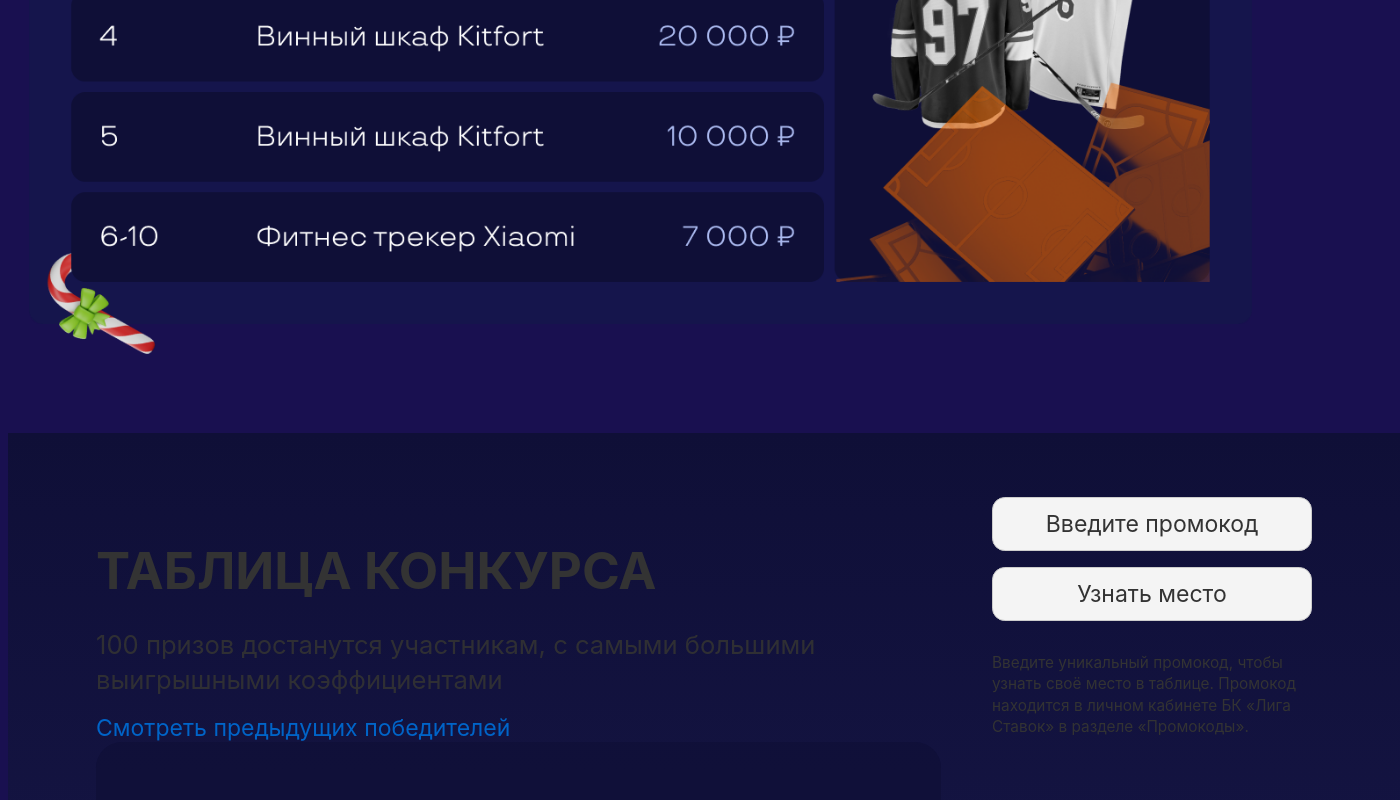
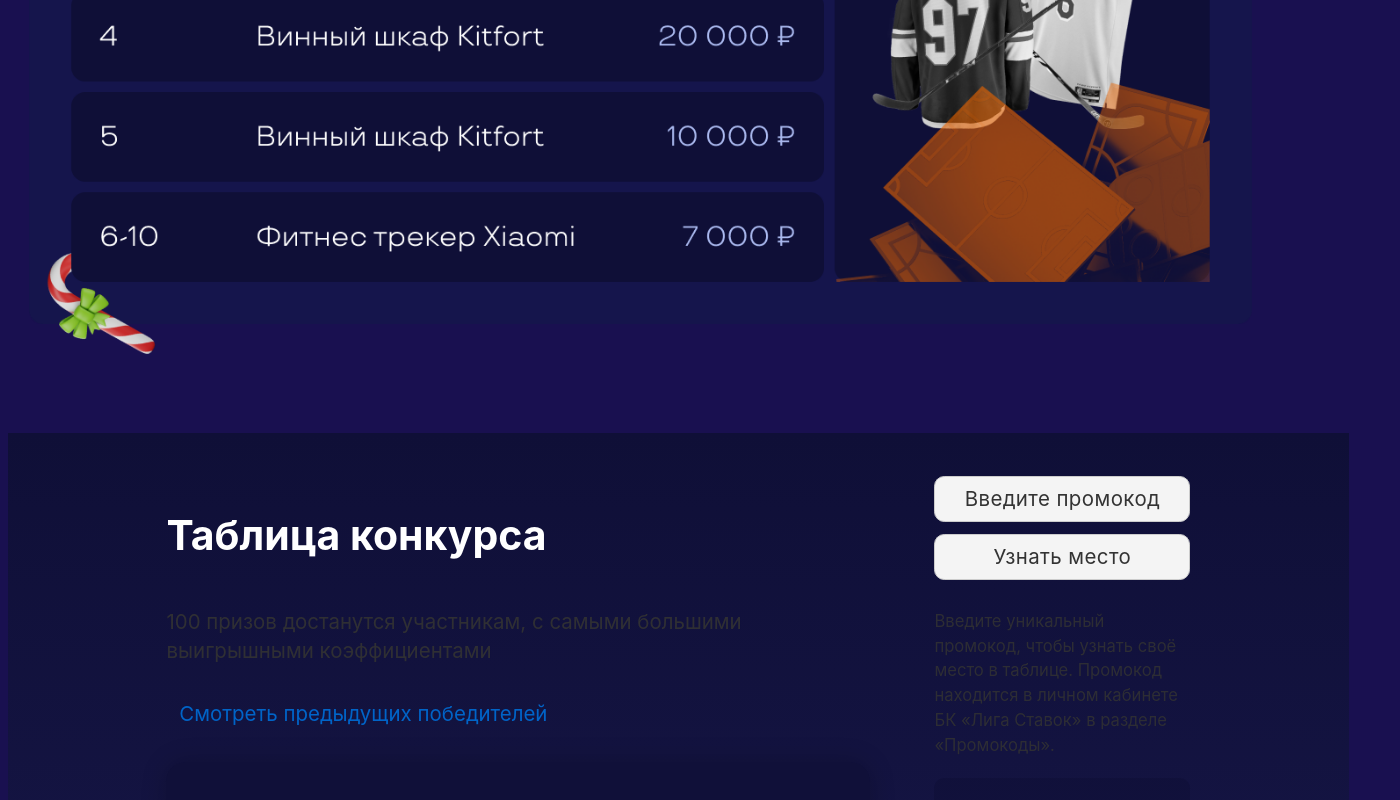
Before and after one commit to shifus/newyear, a Svelte app: page / in a window 1280 px wide. Shown: the part 2000-2800 px from the top of the page, 1400 px wide, since content can reach past the window. Built offline with nearby package versions, Linux system fonts and the light colour scheme.

Commit message:
Обновления

```diff
--- a/src/components/Screen1.svelte
+++ b/src/components/Screen1.svelte
@@ -22,7 +22,7 @@
       Получите уникальный промокод для участия в розыгрыше
     </p>
     <p class="description">
-      Заключайте пари на высокие коэффициенты. Призы достануся 100 одателям самых больших выигрышных кэфов!
+      Заключайте пари на высокие коэффициенты. Призы достану��ся 100 одателям самых больших выигрышных кэфов!
     </p>
     <button class="promo-button">
       Получить промокод
@@ -265,81 +265,96 @@ background: rgba(255, 192, 203, 0.1);
   display: flex;
   justify-content: center;
   align-items: center;
-  padding: 5vw;
+  padding: 3vw;
   background: linear-gradient(180deg, #0F0F37 0%, #1A1A4F 100%);
 }
 
 .leaderboard-container {
   display: flex;
-  gap: 4vw;
-  max-width: 95vw;
+  gap: 3vw;
+  max-width: 80vw;
   width: 100%;
+  align-items: flex-start;
+  margin: 0 auto;
 }
 
 .leaderboard-left {
   flex: 1;
+  display: flex;
+  flex-direction: column;
+  gap: 2vh;
 }
 
 .leaderboard-title {
-  font-size: 4vw;
-  margin-bottom: 2vh;
-  font-weight: bold;
-  text-transform: uppercase;
+  font-size: 3.2vw;
+  margin-bottom: 1.5vh;
+  color: #ffffff;
 }
 
 .leaderboard-description {
-  font-size: 2vw;
+  font-size: 1.6vw;
   margin-bottom: 2vh;
   line-height: 1.4;
   opacity: 0.9;
+  max-width: 90%;
 }
 
 .previous-winners-link {
-  font-size: 1.8vw;
-  margin-bottom: 3vh;
+  font-size: 1.6vw;
+  margin-bottom: 2vh;
+  display: inline-block;
+  padding: 0.5vh 1vw;
 }
 
 .table-frame {
-  padding: 3vw;
-  gap: 2vw;
-  width: 60vw;
-  height: auto;
-  min-height: 60vh;
+  padding: 2.5vw;
+  gap: 1.5vw;
+  width: 50vw;
+  min-height: 55vh;
   background: rgba(15, 15, 55, 0.7);
-  border-radius: 2vw;
+  border-radius: 1.5vw;
+  box-shadow: 0 0 2vw rgba(0, 0, 0, 0.2);
 }
 
 .leaderboard-right {
-  width: 25vw;
+  width: 20vw;
+  position: sticky;
+  top: 2vh;
 }
 
 .action-button {
   width: 100%;
-  padding: 1.5vh 2vw;
-  margin-bottom: 2vh;
-  border-radius: 1vw;
-  font-size: 1.8vw;
+  padding: 1.2vh 1.5vw;
+  margin-bottom: 1.5vh;
+  border-radius: 0.8vw;
+  font-size: 1.6vw;
+  letter-spacing: 0.02em;
 }
 
 .promo-description {
-  font-size: 1.2vw;
-  margin-bottom: 3vh;
-  line-height: 1.4;
+  font-size: 1.3vw;
+  margin-bottom: 2.5vh;
+  line-height: 1.5;
+  opacity: 0.85;
 }
 
 .additional-info {
-  padding: 2vw;
-  border-radius: 1vw;
+  padding: 1.8vw;
+  border-radius: 0.8vw;
+  background: rgba(15, 15, 55, 0.6);
 }
 
 .additional-info p {
-  font-size: 1vw;
-  margin-bottom: 1vh;
+  font-size: 1.1vw;
+  margin-bottom: 1.2vh;
+  line-height: 1.6;
+  opacity: 0.75;
 }
 
 @media (max-width: 768px) {
   .leaderboard-container {
     flex-direction: column;
+    max-width: 85vw;
   }
 
   .table-frame {
```
Also changed, not shown: public/build/bundle.css, public/build/bundle.js, 1 other file (tests, documents, lock files or other folders).
